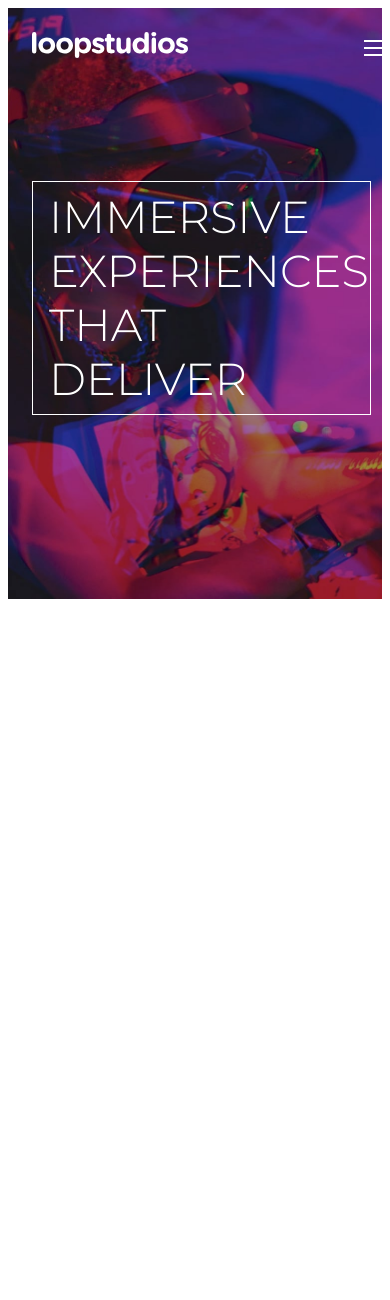
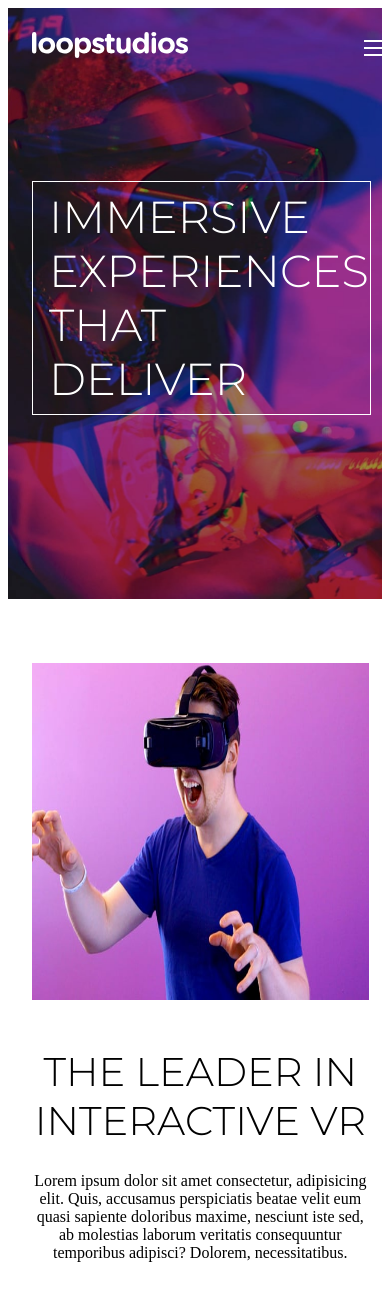
Before and after one commit to pinomannuel26/Worshop_1_React, a React (Vite) app: page / in a window 390 px wide. Shown: the top 1300 px of the page. Before the commit the page ends 844 px from the top, so only its background shows below. Built offline with nearby package versions, Linux system fonts and the light colour scheme.

Commit message:
Header del body

```diff
--- a/src/App.jsx
+++ b/src/App.jsx
@@ -1,9 +1,13 @@
 import Header from "./Components/Header/Header"
+import HeaderMain from "./Components/HeaderMain/HeaderMain"
+
+
 function App() {
 
   return (
     <>
       <Header/>
+      <HeaderMain/>
     </>
   )
 }
--- /dev/null
+++ b/src/Components/HeaderMain/HeaderMain.jsx
@@ -0,0 +1,13 @@
+import ImgMain from "./ImgMain";
+import TextoMain from "./TextoMain";
+
+import '../../sass/headerMain/headerMain.scss'
+const HeaderMain =()=>{
+    return(
+        <div className="headerMain">
+            <ImgMain/>
+            <TextoMain/>
+        </div>
+    )
+}
+export default HeaderMain;
--- /dev/null
+++ b/src/Components/HeaderMain/ImgMain.jsx
@@ -0,0 +1,8 @@
+import '../../sass/headerMain/imgMain.scss'
+import imgMain from '../../assets/images/mobile/image-interactive.jpg'
+const ImgMain =()=>{
+    return(
+        <img className='ImgMain' src={imgMain} alt="imgMain" />
+    )
+}
+export default ImgMain;
--- /dev/null
+++ b/src/Components/HeaderMain/TextoMain.jsx
@@ -0,0 +1,12 @@
+import '../../sass/headerMain/textoMain.scss'
+const TextoMain =()=>{
+    return(
+        <div className="textoMain__texto">
+            <h1 className="textoMain__texto--titulo">The leader in interactive vr</h1>
+            <p className="textoMain__texto--parrafo">
+                Lorem ipsum dolor sit amet consectetur, adipisicing elit. Quis, accusamus perspiciatis beatae velit eum quasi sapiente doloribus maxime, nesciunt iste sed, ab molestias laborum veritatis consequuntur temporibus adipisci? Dolorem, necessitatibus.
+            </p>
+        </div>
+    )
+}
+export default TextoMain;
--- /dev/null
+++ b/src/sass/headerMain/headerMain.scss
@@ -0,0 +1,10 @@
+.headerMain
+{
+    height: 85vh;
+    margin-left: 8%;
+    @media screen and (max-width: 1024px)
+    {
+        margin-left: 0;
+       text-align: center;
+    }
+}
--- /dev/null
+++ b/src/sass/headerMain/imgMain.scss
@@ -0,0 +1,16 @@
+.ImgMain
+{
+    margin: 7rem 7rem;
+    height: 60vh;
+    position: absolute;
+    z-index: 0;
+
+    @media screen and (max-width: 1024px)
+    {
+        width: 90%;
+        position: relative;
+        margin: 4rem 1.5rem 1rem 1.5rem;
+        height: 40vh;
+
+    }
+}
--- /dev/null
+++ b/src/sass/headerMain/textoMain.scss
@@ -0,0 +1,34 @@
+.textoMain__texto
+{
+    position: absolute;
+    width: 30%;
+    padding: 2rem 5rem 0 5rem;
+    z-index: 1;
+    margin-top: 18rem;
+    margin-left: 37rem;
+    background-color: white;
+    &--titulo
+    {
+        text-transform: uppercase;
+        font-family: 'Montserrat', sans-serif;
+        font-size: 2.8rem;
+        font-weight: 400;
+
+    }
+
+    @media screen and (max-width: 1024px)
+    {
+        position: relative;
+        margin: 1rem 1.5rem 1rem 1.5rem;
+        padding: 0;
+        width: 90%;
+        &--titulo
+        {
+            text-transform: uppercase;
+            font-family: 'Montserrat', sans-serif;
+            font-size: 2.5rem;
+            font-weight: 100;
+
+        }
+    }
+}
```
Also changed, not shown: src/sass/header/header.scss (line endings or trailing spaces).
